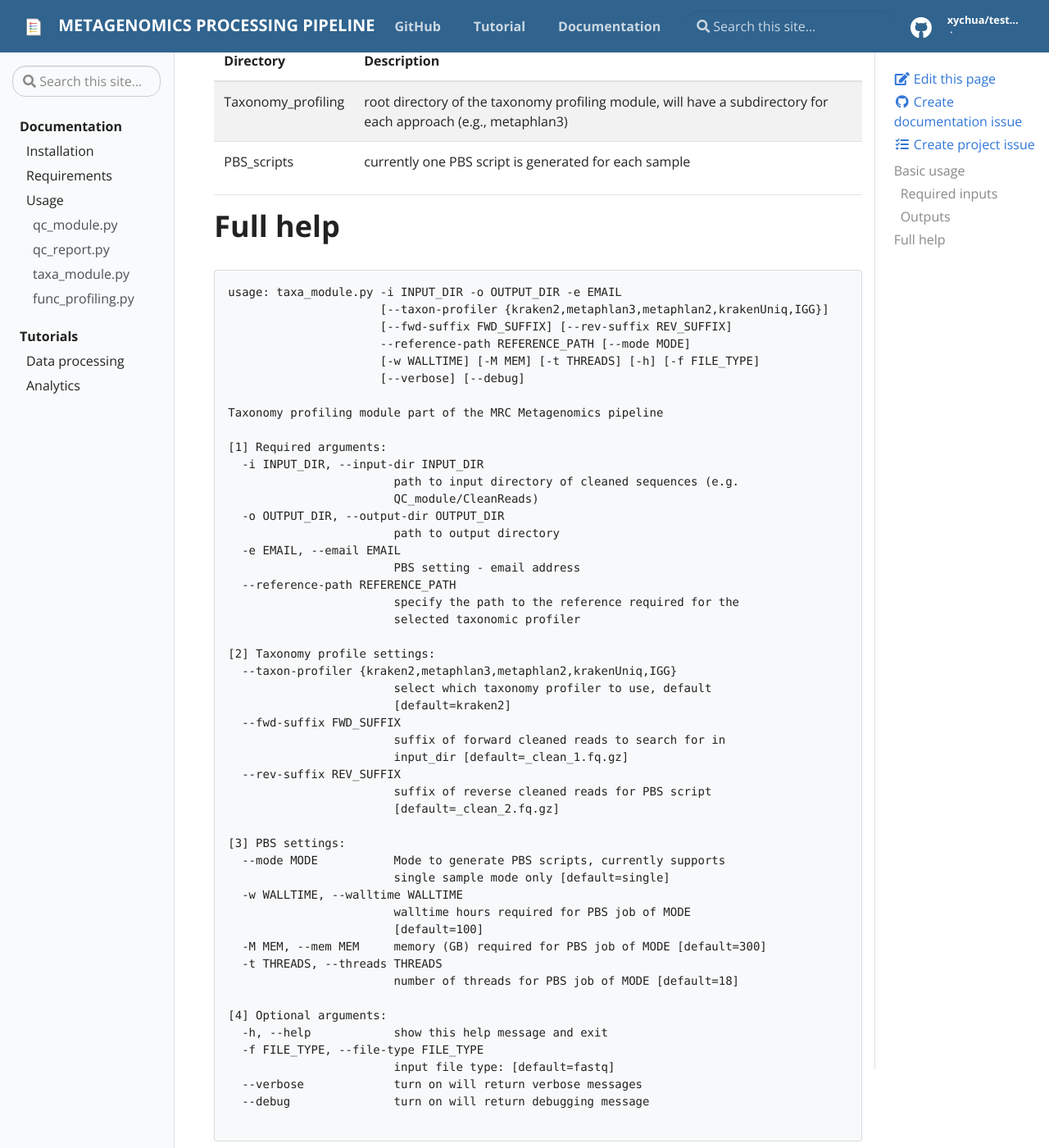
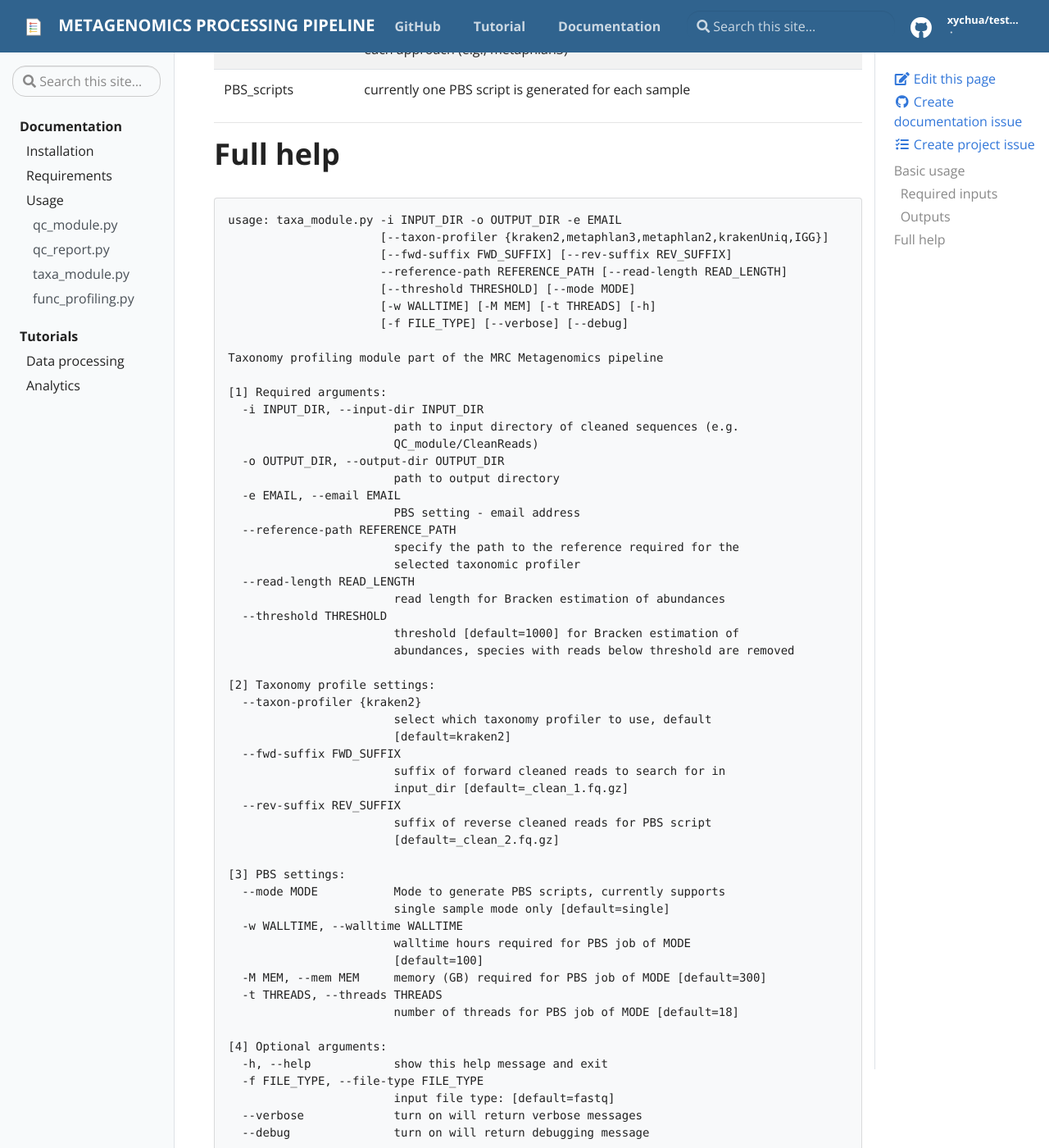
Before and after one commit to mrcbioinfo/mima-pipeline, a Jekyll site: the page built from docs/_docs/usage/taxonomy_profiling.md, in a window 1280 px wide and 1400 px high, scrolled down 1251 px. Shown: the whole window at 82% size. Built offline with Jekyll 4.4.1, drawn with Linux system fonts in a browser that asks for light colours; some of the changed text lies outside the part shown.

```diff
--- a/docs/_docs/usage/taxonomy_profiling.md
+++ b/docs/_docs/usage/taxonomy_profiling.md
@@ -8,11 +8,7 @@ This module currently creates one PBS script for each sample (with the *_clean1.
 
 Currently supported taxonomy annotation approaches (select one or more):
 
-1. Metaphlan2 (https://bitbucket.org/biobakery/metaphlan2/src/default/)
-1. Metaphlan3 ()
-1. KrakenUniq (https://github.com/fbreitwieser/krakenuniq)
-1. IGGsearch (https://github.com/snayfach/IGGsearch)
-1. Samtools/1.9
+1. Kraken2 (https://ccb.jhu.edu/software/kraken2/) - abundance estimation with Bracken
 
 
 ***
@@ -62,9 +58,10 @@ output_dir
 usage: taxa_module.py -i INPUT_DIR -o OUTPUT_DIR -e EMAIL
                       [--taxon-profiler {kraken2,metaphlan3,metaphlan2,krakenUniq,IGG}]
                       [--fwd-suffix FWD_SUFFIX] [--rev-suffix REV_SUFFIX]
-                      --reference-path REFERENCE_PATH [--mode MODE]
-                      [-w WALLTIME] [-M MEM] [-t THREADS] [-h] [-f FILE_TYPE]
-                      [--verbose] [--debug]
+                      --reference-path REFERENCE_PATH [--read-length READ_LENGTH]
+                      [--threshold THRESHOLD] [--mode MODE]
+                      [-w WALLTIME] [-M MEM] [-t THREADS] [-h]
+                      [-f FILE_TYPE] [--verbose] [--debug]
 
 Taxonomy profiling module part of the MRC Metagenomics pipeline
 
@@ -79,9 +76,14 @@ Taxonomy profiling module part of the MRC Metagenomics pipeline
   --reference-path REFERENCE_PATH
                         specify the path to the reference required for the
                         selected taxonomic profiler
+  --read-length READ_LENGTH
+                        read length for Bracken estimation of abundances
+  --threshold THRESHOLD
+                        threshold [default=1000] for Bracken estimation of
+                        abundances, species with reads below threshold are removed
 
 [2] Taxonomy profile settings:
-  --taxon-profiler {kraken2,metaphlan3,metaphlan2,krakenUniq,IGG}
+  --taxon-profiler {kraken2}
                         select which taxonomy profiler to use, default
                         [default=kraken2]
   --fwd-suffix FWD_SUFFIX
```
Also changed, not shown: docs/README.md (+2 -100 lines), docs/_docs/tutorials/tutorial-no-singularity.md (+2 -0 lines), docs/_docs/usage/function_profiling.md (+3 -0 lines), docs/assets/img/tutorials/no-singularity/tut_TAXApipeline.png.
